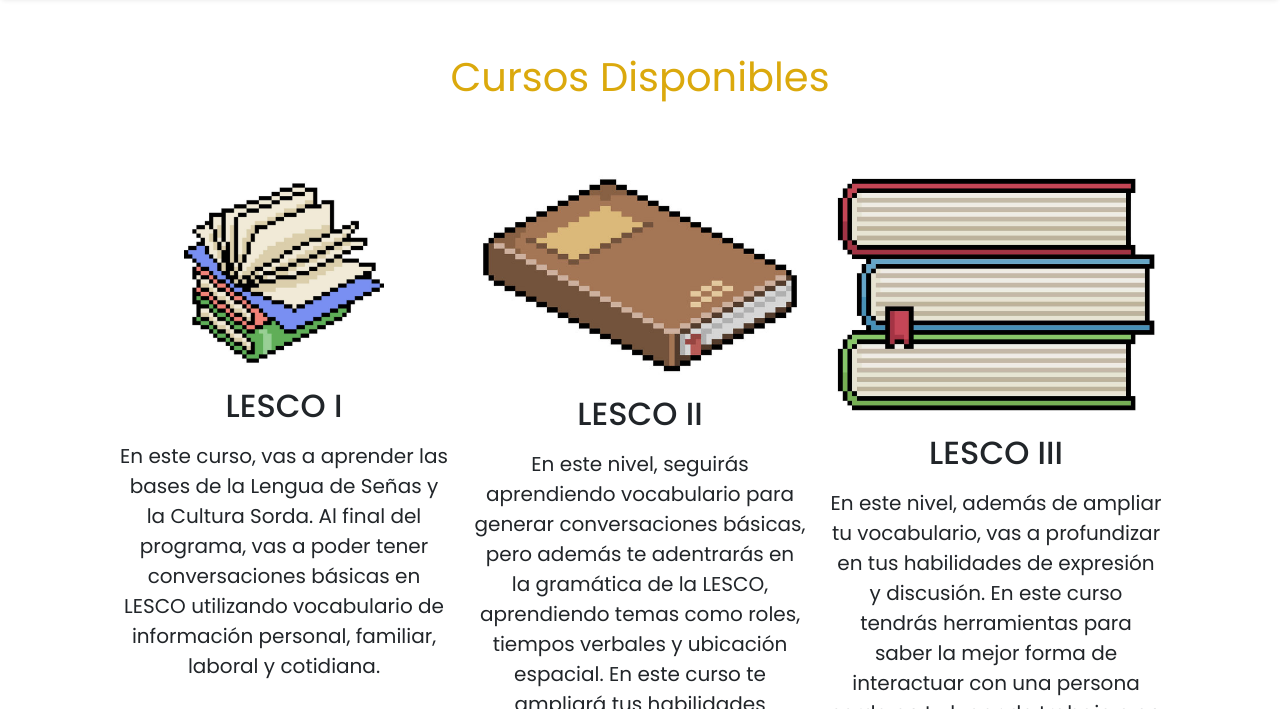
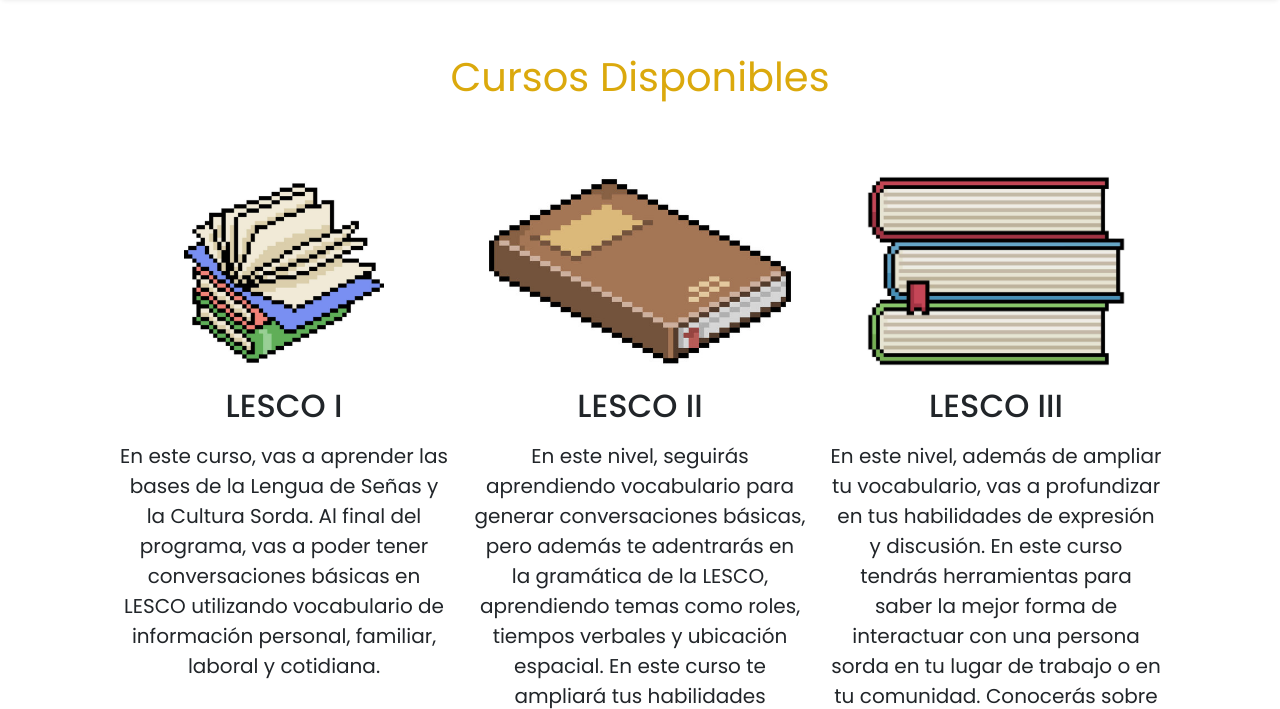
Before and after one commit to jludizel/LESCO, a website: page pages/cursos.html in a window 1280 px wide. Shown: the part 91-800 px from the top of the page. Drawn offline with Linux system fonts and the light colour scheme; files whose address does not match are found by name.

Commit message:
id="img-courses" added on .cursos

```diff
--- a/pages/cursos.html
+++ b/pages/cursos.html
@@ -92,7 +92,7 @@
         </p>
       </div>
       <div class="col themed-grid-col">
-        <img src="../img/CuadernoLesco2.jpg" class="img-fluid rounded" alt="LESCO 2">
+        <img id="img-courses" src="../img/CuadernoLesco2.jpg" class="img-fluid rounded" alt="LESCO 2">
         <p class="h2 mt-3">LESCO II</p>
         <p class="text-center fs-5 mt-3">
           En este nivel, seguirás aprendiendo vocabulario para generar conversaciones básicas, pero además te adentrarás
@@ -102,7 +102,7 @@
         </p>
       </div>
       <div class="col themed-grid-col">
-        <img src="../img/CuadernoLesco3.jpg" class="img-fluid rounded" alt="LESCO 3">
+        <img id="img-courses" src="../img/CuadernoLesco3.jpg" class="img-fluid rounded" alt="LESCO 3">
         <p class="h2 mt-3">LESCO III</p>
         <p class="text-center fs-5 mt-3">
           En este nivel, además de ampliar tu vocabulario, vas a profundizar en tus habilidades de expresión y
```
